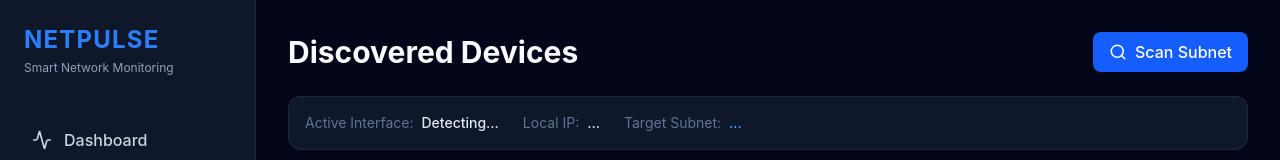
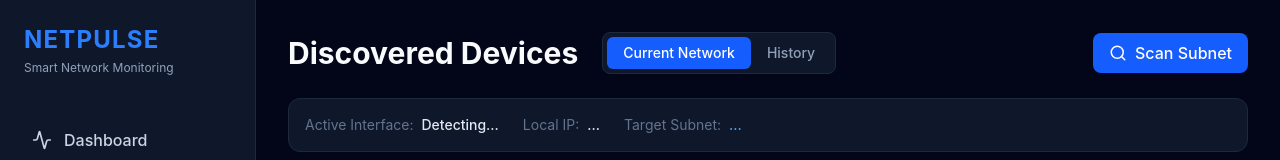
Before and after one commit to Ak-2631/NetPulse, a React app in the folder frontend/: page /devices in a window 1280 px wide. Shown: the top 160 px of the page. Built offline with nearby package versions, Linux system fonts and the light colour scheme; no server answers; the HTML template or start-up script is replaced by a standard one.

Commit message:
feat: add current vs historical view toggles to devices and topology tabs

```diff
--- a/frontend/src/pages/Devices.jsx
+++ b/frontend/src/pages/Devices.jsx
@@ -6,13 +6,15 @@ export default function Devices() {
   const [devices, setDevices] = useState([]);
   const [scanning, setScanning] = useState(false);
   const [message, setMessage] = useState('');
+  const [view, setView] = useState('current');
 
   const [sysInfo, setSysInfo] = useState(null);
 
+  useEffect(() => {
     const fetchData = async () => {
       try {
         const [devRes, sysRes] = await Promise.all([
-        getDevices(),
+          getDevices(view),
           getSystemInfo()
         ]);
         setDevices(devRes.data);
@@ -22,11 +24,10 @@ export default function Devices() {
       }
     };
 
-  useEffect(() => {
     fetchData();
     const interval = setInterval(fetchData, 5000);
     return () => clearInterval(interval);
-  }, []);
+  }, [view]);
 
   const handleScan = async () => {
     setScanning(true);
@@ -46,7 +47,23 @@ export default function Devices() {
   return (
     <div className="space-y-6">
       <div className="flex justify-between items-center">
+        <div className="flex items-center space-x-6">
           <h2 className="text-3xl font-bold">Discovered Devices</h2>
+          <div className="flex bg-slate-900 border border-slate-800 rounded-lg p-1">
+            <button
+              onClick={() => setView('current')}
+              className={`px-4 py-1.5 text-sm font-medium rounded-md transition-colors ${view === 'current' ? 'bg-blue-600 text-white' : 'text-slate-400 hover:text-slate-200'}`}
+            >
+              Current Network
+            </button>
+            <button
+              onClick={() => setView('history')}
+              className={`px-4 py-1.5 text-sm font-medium rounded-md transition-colors ${view === 'history' ? 'bg-blue-600 text-white' : 'text-slate-400 hover:text-slate-200'}`}
+            >
+              History
+            </button>
+          </div>
+        </div>
         <button
           onClick={handleScan}
           disabled={scanning}
--- a/frontend/src/pages/Topology.jsx
+++ b/frontend/src/pages/Topology.jsx
@@ -8,11 +8,12 @@ export default function Topology() {
   const [nodes, setNodes] = useState([]);
   const [edges, setEdges] = useState([]);
   const [note, setNote] = useState('');
+  const [view, setView] = useState('current');
 
   useEffect(() => {
     const fetchTopology = async () => {
       try {
-        const res = await getTopology();
+        const res = await getTopology(view);
         setNodes(res.data.nodes);
         setEdges(res.data.edges);
         setNote(res.data.note);
@@ -21,12 +22,26 @@ export default function Topology() {
       }
     };
     fetchTopology();
-  }, []);
+  }, [view]);
 
   return (
     <div className="flex flex-col h-full space-y-4">
       <div className="flex justify-between items-center">
         <h2 className="text-3xl font-bold">Network Topology</h2>
+        <div className="flex bg-slate-900 border border-slate-800 rounded-lg p-1">
+          <button
+            onClick={() => setView('current')}
+            className={`px-4 py-1.5 text-sm font-medium rounded-md transition-colors ${view === 'current' ? 'bg-blue-600 text-white' : 'text-slate-400 hover:text-slate-200'}`}
+          >
+            Live Topology
+          </button>
+          <button
+            onClick={() => setView('history')}
+            className={`px-4 py-1.5 text-sm font-medium rounded-md transition-colors ${view === 'history' ? 'bg-blue-600 text-white' : 'text-slate-400 hover:text-slate-200'}`}
+          >
+            Historical Snapshot
+          </button>
+        </div>
       </div>
 
       {note && (
--- a/frontend/src/services/api.js
+++ b/frontend/src/services/api.js
@@ -9,7 +9,7 @@ const api = axios.create({
 export const getSystemInfo = () => api.get('/system');
 export const getHealthCheck = () => api.get('/health');
 
-export const getDevices = () => api.get('/devices');
+export const getDevices = (view = 'current') => api.get(`/devices?view=${view}`);
 export const startScan = () => api.post('/devices/scan');
 
 export const getHealthScore = () => api.get('/metrics/health-score');
@@ -26,7 +26,7 @@ export const getPacketStatus = () => api.get('/packets/status');
 export const getRecentPackets = () => api.get('/packets/recent');
 export const getPacketStats = () => api.get('/packets/stats');
 
-export const getTopology = () => api.get('/topology');
+export const getTopology = (view = 'current') => api.get(`/topology?view=${view}`);
 
 
 export default api;
```
Also changed, not shown: 2 other files (tests, documents, lock files or other folders). Lines whose indentation alone changed are shown as unchanged.
